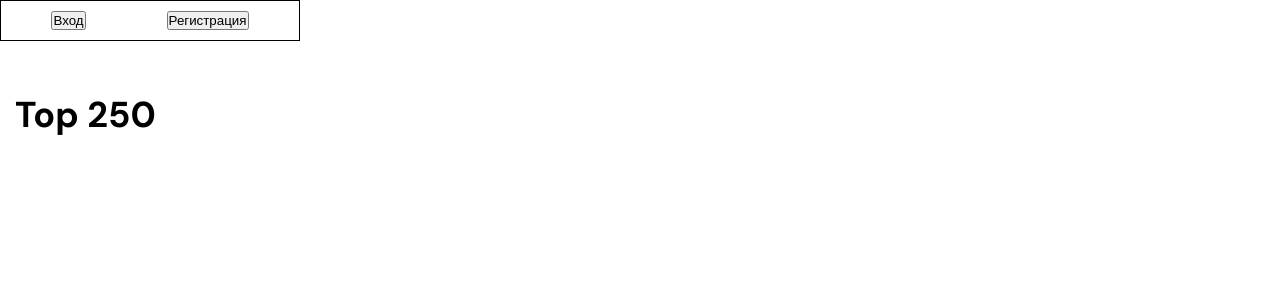
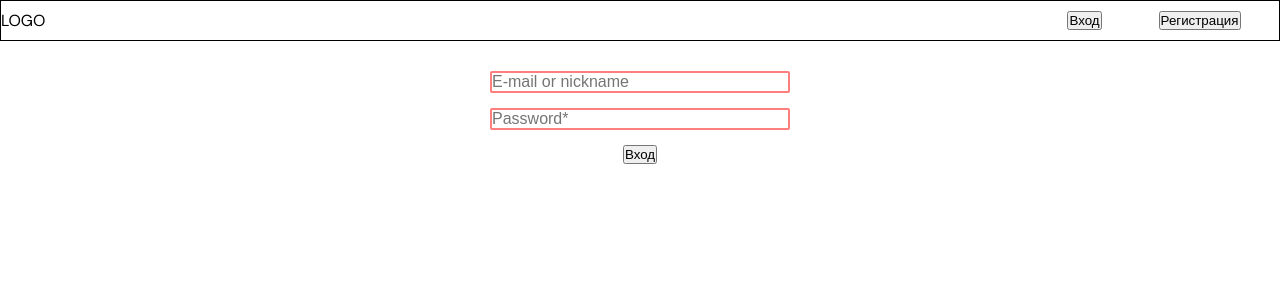
Before and after one commit to VladislavEme/API-films, a React (Create React App) app: page /signin in a window 1280 px wide. Shown: the top 300 px of the page. Built offline with nearby package versions, Linux system fonts and the light colour scheme; no server answers.

Commit message:
added header and router

```diff
--- a/package.json
+++ b/package.json
@@ -15,6 +15,7 @@
     "react": "^18.2.0",
     "react-dom": "^18.2.0",
     "react-redux": "^8.0.5",
+    "react-router-dom": "^6.6.1",
     "react-scripts": "5.0.1",
     "typescript": "^4.9.4",
     "web-vitals": "^2.1.4"
--- a/src/App.tsx
+++ b/src/App.tsx
@@ -1,13 +1,19 @@
 import React from 'react';
-import { AuthorizationButtons } from './components/AuthorizationButtons/AuthorizationButtons';
 import Cards from './components/Cards/Cards';
+import { Route, Routes } from 'react-router-dom';
+import { SignIn } from './components/SignIn/SignIn';
+import { SignUp } from './components/SignUp/SignUp';
+import MainLayouts from './components/Layouts/MainLayout';
 
 function App() {
   return (
-    <>
-      <AuthorizationButtons />
-      <Cards />
-    </>
+    <Routes>
+      <Route path="/" element={<MainLayouts />}>
+        <Route path="" element={<Cards />} />
+        <Route path="signin" element={<SignIn />} />
+        <Route path="signup" element={<SignUp />} />
+      </Route>
+    </Routes>
   );
 }
 
--- a/src/components/AuthorizationButtons/AuthorizationButtons.css
+++ b/src/components/AuthorizationButtons/AuthorizationButtons.css
@@ -1,10 +1,8 @@
 .authoriz__button-group {
-  width: 300px;
-  margin-bottom: 20px;
+  width: 250px;
   display: flex;
   justify-content: space-around;
   padding: 10px;
-  border: 1px solid #000;
 }
 
 input {
--- a/src/components/AuthorizationButtons/AuthorizationButtons.tsx
+++ b/src/components/AuthorizationButtons/AuthorizationButtons.tsx
@@ -1,28 +1,21 @@
-import React, { useState } from 'react';
-import { SignUp } from '../SignUp/SignUp';
-import { SignIn } from '../SignIn/SignIn';
+import React from 'react';
 import './AuthorizationButtons.css';
 import type { RootState } from '../../redux/store';
 import { useSelector, useDispatch } from 'react-redux';
 import { setLoginName } from '../../redux/authSlice';
+import { useNavigate } from 'react-router-dom';
 
 export const AuthorizationButtons: React.FC = () => {
+  const navigate = useNavigate();
   const dispatch = useDispatch();
-  const isLogin = useSelector((state: RootState) => state.auth.loginName);
-
-  const [signInOpen, setSignInOpen] = useState<boolean>(false);
-  const [signUpOpen, setsignUpOpen] = useState<boolean>(false);
-
-  const loginUser = localStorage.getItem('login');
+  const loginUser = useSelector((state: RootState) => state.auth.loginName);
 
   const clickSignIn = () => {
-    setSignInOpen(true);
-    setsignUpOpen(false);
+    navigate('/signin');
   };
 
   const clicksignUp = () => {
-    setsignUpOpen(true);
-    setSignInOpen(false);
+    navigate('/signup');
   };
 
   const clickExit = () => {
@@ -45,8 +38,6 @@ export const AuthorizationButtons: React.FC = () => {
           </>
         )}
       </div>
-      {signInOpen && <SignIn />}
-      {signUpOpen && <SignUp />}
     </>
   );
 };
--- a/src/components/Cards/Cards.tsx
+++ b/src/components/Cards/Cards.tsx
@@ -38,7 +38,9 @@ const Cards: React.FC = () => {
   return (
     <div className="content">
       <h2>Top 250</h2>
-      <div className="cards">{fetchedMovies && fetchedMovies.map((filmData) => <FilmItem key={filmData.id} {...filmData} />)}</div>
+      <div className="cards">
+        {fetchedMovies && fetchedMovies.map((filmData) => <FilmItem key={filmData.id} {...filmData} />)}
+      </div>
     </div>
   );
 };
--- /dev/null
+++ b/src/components/Header/Header.css
@@ -0,0 +1,15 @@
+.header {
+  display: flex;
+  align-items: center;
+  justify-content: space-between;
+  border: 1px solid #000;
+  margin-bottom: 30px;
+}
+
+.logo {
+  cursor: pointer;
+}
+
+.logo:hover {
+  background-color: #ddd;
+}
--- /dev/null
+++ b/src/components/Header/Header.tsx
@@ -0,0 +1,23 @@
+import React from 'react';
+import { useNavigate } from 'react-router-dom';
+import { AuthorizationButtons } from '../AuthorizationButtons/AuthorizationButtons';
+import './Header.css';
+
+export const Header: React.FC = () => {
+  const navigate = useNavigate();
+
+  const clickMainPage = () => {
+    navigate('/');
+  };
+
+  return (
+    <div className="header">
+      <span className="logo" onClick={() => clickMainPage()}>
+        LOGO
+      </span>
+      <AuthorizationButtons />
+    </div>
+  );
+};
+
+//разобраться с мемо, чтобы не рендерился хеадер
--- /dev/null
+++ b/src/components/Layouts/MainLayout.tsx
@@ -0,0 +1,14 @@
+import React from 'react';
+import { Outlet } from 'react-router-dom';
+import { Header } from '../Header/Header';
+
+const MainLayouts: React.FC = () => {
+  return (
+    <>
+      <Header />
+      <Outlet />
+    </>
+  );
+};
+
+export default MainLayouts;
--- a/src/components/SignIn/SignIn.css
+++ b/src/components/SignIn/SignIn.css
@@ -1,7 +1,6 @@
 .authoriz__sign-in {
   position: relative;
   margin-bottom: 20px;
-  height: 100px;
   display: flex;
   align-items: center;
   flex-direction: column;
--- a/src/components/SignIn/SignIn.tsx
+++ b/src/components/SignIn/SignIn.tsx
@@ -34,7 +34,7 @@ export const SignIn: React.FC = () => {
 
     setError('');
 
-    const user = usersArr.find(
+    const user = usersArr?.find(
       (item: UsersType) => (item.name == email || item.email == email) && item.password == password
     );
 
--- a/src/index.tsx
+++ b/src/index.tsx
@@ -4,14 +4,17 @@ import App from './App';
 import './index.css';
 import { store } from './redux/store';
 import { Provider } from 'react-redux';
+import { BrowserRouter } from 'react-router-dom';
 
 const container = document.getElementById('root')!;
 const root = createRoot(container);
 
 root.render(
   <React.StrictMode>
-    <Provider store={store}>
-      <App />
-    </Provider>
+    <BrowserRouter>
+      <Provider store={store}>
+        <App />
+      </Provider>
+    </BrowserRouter>
   </React.StrictMode>
 );
```
Also changed, not shown: 1 other file (tests, documents, lock files or other folders).
